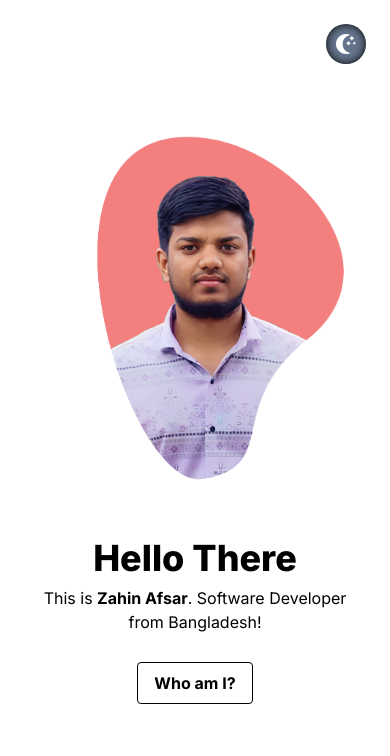
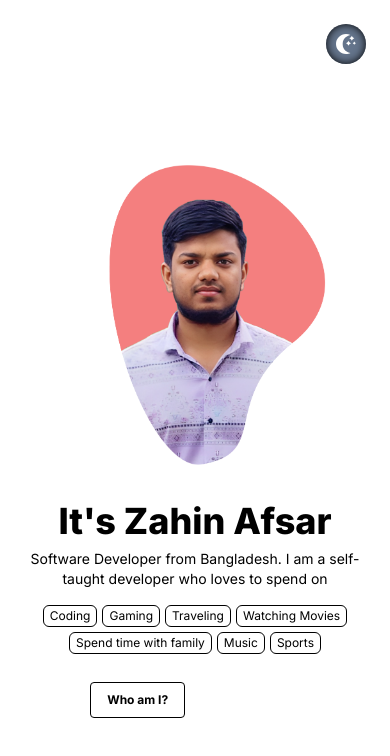
Before and after one commit to zahinafsar/zahin, a Next.js app: page / in a window 390 px wide. Shown: the top 756 px of the page. Built offline with nearby package versions, Linux system fonts and the light colour scheme.

Commit message:
fix(ui): fixed responsiveness

```diff
--- a/src/app/layout.tsx
+++ b/src/app/layout.tsx
@@ -18,7 +18,7 @@ export default function RootLayout({
   return (
     <html lang="en">
       <body className={inter.className}>
-        <main className="flex justify-center items-center h-screen p-5 max-w-[900px] mx-auto">
+        <main className="flex justify-center items-center h-screen overflow-hidden p-5 max-w-[950px] mx-auto">
           <ThemeSwitch className="fixed top-6 right-6" />
           {children}
         </main>
--- a/src/app/page.tsx
+++ b/src/app/page.tsx
@@ -21,14 +21,24 @@ export default function Home() {
   }
 
   return (
-    <div className="flex flex-col-reverse md:flex-row gap-10 md:gap-0 items-center justify-between w-full">
-      <div className="flex md:block flex-col justify-center items-center text-center md:text-left">
-        <h1 className="text-4xl font-[800] text-primary">Hello There</h1>
-        <p className="text-grey mt-2">
-          This is <span className="text-primary font-bold">Zahin Afsar</span>.
-          Software Developer <br /> from Bangladesh!
+    <div className="flex flex-col-reverse md:flex-row gap-5 md:gap-0 items-center justify-between w-full">
+      <div className="flex md:block flex-col justify-center items-center text-center md:text-left max-w-[400px]">
+        <h1 className="text-4xl font-[800] text-primary">It's Zahin Afsar</h1>
+        <p className="text-grey mt-2 text-sm">
+          Software Developer from Bangladesh. I am a self-taught developer who
+          loves to spend on
         </p>
-        <div className="flex flex-col gap-2 mt-7 items-center md:items-start">
+        <div className="flex justify-center md:justify-start flex-wrap gap-[5px] mt-4">
+          {data.interests.map((interest, index) => (
+            <div
+              key={index}
+              className="bg-primary-light border border-primary px-1.5 py-0.5 rounded-md text-primary text-xs"
+            >
+              {interest}
+            </div>
+          ))}
+        </div>
+        <div className="flex gap-2 mt-7 items-center md:items-start">
           <Button
             to={data.links.linkedin}
             className="md:hidden block bg-primary-light border border-primary !text-primary"
@@ -46,7 +56,11 @@ export default function Home() {
         >
           <BubbleTopLeft />
         </Link>
-        <Image src={zahinImg} alt="Zahin Nizar" className="max-w-[400px]" />
+        <Image
+          src={zahinImg}
+          alt="Zahin Nizar"
+          className="max-w-[350px] md:max-w-[400px]"
+        />
       </div>
     </div>
   );
--- a/src/components/button.tsx
+++ b/src/components/button.tsx
@@ -21,7 +21,7 @@ export const Button = (props: Props) => {
     <button
       onClick={handleClick}
       className={
-        "bg-primary font-bold py-2 px-4 rounded text-white " + props.className
+        "bg-primary font-bold py-2 px-4 rounded text-white text-[12px] " + props.className
       }
     >
       {props.children}
--- a/src/components/theme-switch.tsx
+++ b/src/components/theme-switch.tsx
@@ -5,26 +5,19 @@ import { AnimatePresence, motion } from "framer-motion";
 import sun from "../assets/sun.svg";
 import moon from "../assets/moon.svg";
 import Image from "next/image";
+import { useWindowSize } from "@/hook/window";
 
 type Props = {
   className?: string;
 };
 
-const isReady = typeof window !== "undefined";
+const isReady = typeof window !== "undefined" ? window : undefined;
 const theme = isReady && localStorage.getItem("theme") === "dark";
 
 export default function ThemeSwitch({ className }: Props) {
-  const [screenWidth, setScreenWidth] = useState(0);
-  const [screenHeight, setScreenHeight] = useState(0);
+  const { screenHeight, screenWidth } = useWindowSize();
   const toggleRef = useRef<HTMLDivElement>(null);
   const [isDark, setIsDark] = useState(theme);
-
-  useEffect(() => {
-    if (isReady) {
-      setScreenWidth(window.innerWidth);
-      setScreenHeight(window.innerHeight);
-    }
-  }, [isReady]);
 
   const diameter = Math.sqrt(
     screenWidth * screenWidth + screenHeight * screenHeight
--- /dev/null
+++ b/src/hook/window.tsx
@@ -0,0 +1,23 @@
+'use client';
+
+import { useEffect, useState } from "react";
+
+export function useWindowSize() {
+  const [screenWidth, setScreenWidth] = useState(0);
+  const [screenHeight, setScreenHeight] = useState(0);
+
+  useEffect(() => {
+    const syncScreenSize = () => {
+      setScreenWidth(window.innerWidth);
+      setScreenHeight(window.innerHeight);
+    };
+    window.addEventListener("resize", syncScreenSize);
+    syncScreenSize();
+    return () => window.removeEventListener("resize", syncScreenSize);
+  }, []);
+
+  return {
+    screenWidth,
+    screenHeight,
+  };
+}
--- a/src/resource.json
+++ b/src/resource.json
@@ -4,5 +4,14 @@
   },
   "contacts": {
     "email": "afsarzahin@gmail.com"
-  }
+  },
+  "interests": [
+    "Coding",
+    "Gaming",
+    "Traveling",
+    "Watching Movies",
+    "Spend time with family",
+    "Music",
+    "Sports"
+  ]
 }
```
Also changed, not shown: 1 other file (tests, documents, lock files or other folders).
